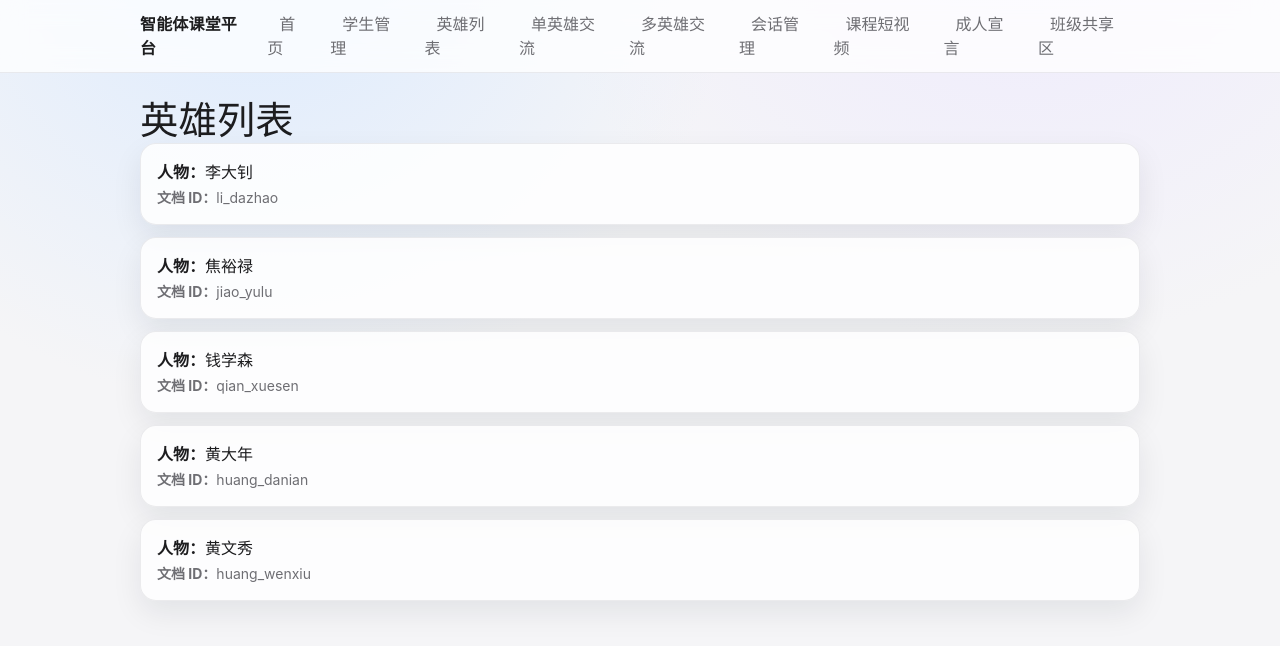
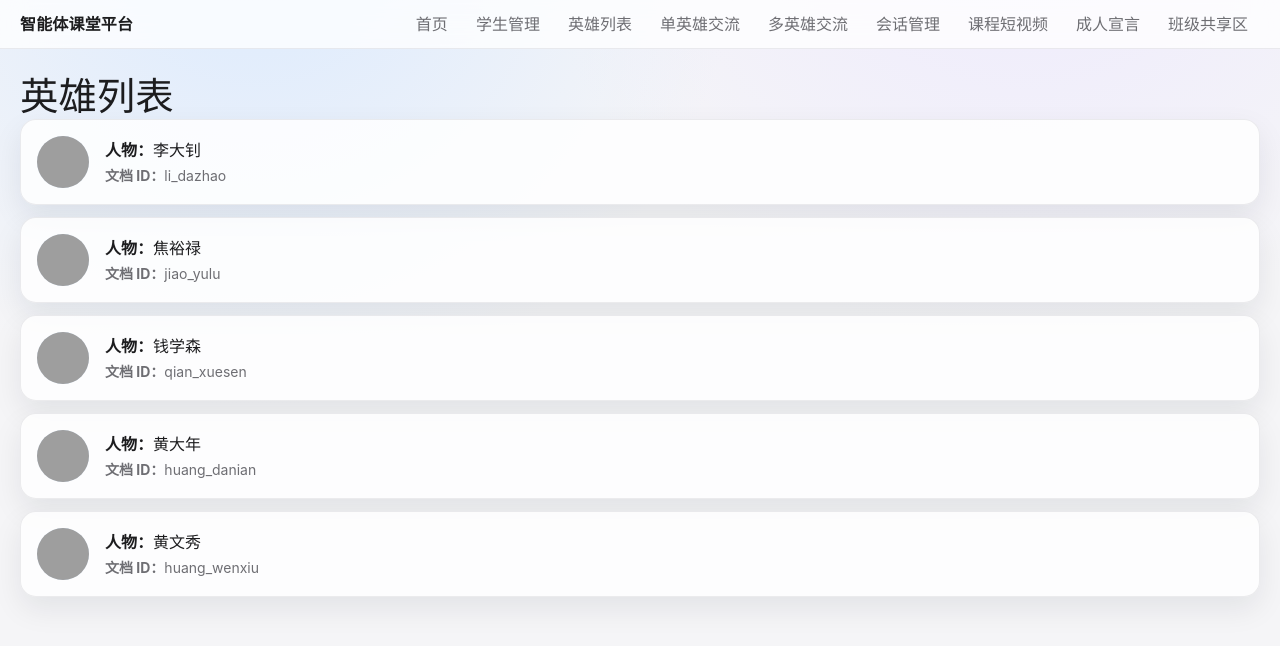
Before and after one commit to cxzhouu/agent, a Flask app: page /heroes in a window 1280 px wide. Shown: the top 646 px of the page. Run offline with Flask 3, Linux system fonts and the light colour scheme; grey boxes are pictures that could not be loaded.

Commit message:
Show hero portraits in hero list and widen top navigation

```diff
--- a/static/css/style.css
+++ b/static/css/style.css
@@ -25,7 +25,7 @@ body {
 }
 
 .app-shell {
-    max-width: 1040px;
+    max-width: 1520px;
     margin: 0 auto;
     padding: 24px 20px 40px;
 }
@@ -40,7 +40,7 @@ body {
 }
 
 .top-nav__inner {
-    max-width: 1040px;
+    max-width: 1520px;
     margin: 0 auto;
     padding: 12px 20px;
     display: flex;
@@ -345,3 +345,30 @@ input[type="checkbox"] {
     border-radius: 12px;
     background: rgba(255, 255, 255, 0.6);
 }
+
+
+.top-nav ul {
+    flex-wrap: nowrap;
+    overflow-x: auto;
+    white-space: nowrap;
+}
+
+.hero-list-avatar {
+    width: 52px;
+    height: 52px;
+    border-radius: 50%;
+    overflow: hidden;
+    background: #dbeafe;
+    display: inline-flex;
+    align-items: center;
+    justify-content: center;
+    color: #1e3a8a;
+    font-weight: 700;
+    flex: 0 0 52px;
+}
+
+.hero-list-avatar-img {
+    width: 100%;
+    height: 100%;
+    object-fit: cover;
+}
--- a/templates/base.html
+++ b/templates/base.html
@@ -11,7 +11,7 @@
     <nav class="top-nav">
         <div class="top-nav__inner">
             <span class="brand">智能体课堂平台</span>
-            <ul class="flex items-center gap-2 list-reset">
+            <ul class="flex items-center gap-1 list-reset">
                 <li><a href="/">首页</a></li>
                 <li><a href="/students">学生管理</a></li>
                 <li><a href="/heroes">英雄列表</a></li>
--- a/templates/heroes.html
+++ b/templates/heroes.html
@@ -5,9 +5,14 @@
 
     <ul class="list-reset stack">
         {% for hero in heroes %}
-            <li class="card p-4">
-                <p><strong>人物：</strong>{{ hero.name }}</p>
-                <p class="muted text-sm mt-1"><strong>文档 ID：</strong>{{ hero.doc_id }}</p>
+            <li class="card p-4 flex items-center gap-4">
+                <div class="hero-list-avatar" data-fallback="{{ hero.name[0] }}">
+                    <img src="{{ url_for('static', filename=hero.avatar) }}" alt="{{ hero.name }}头像" class="hero-list-avatar-img" onerror="this.remove(); this.parentElement.classList.add('avatar-fallback'); this.parentElement.textContent=this.parentElement.dataset.fallback;">
+                </div>
+                <div>
+                    <p><strong>人物：</strong>{{ hero.name }}</p>
+                    <p class="muted text-sm mt-1"><strong>文档 ID：</strong>{{ hero.doc_id }}</p>
+                </div>
             </li>
         {% endfor %}
     </ul>
```
